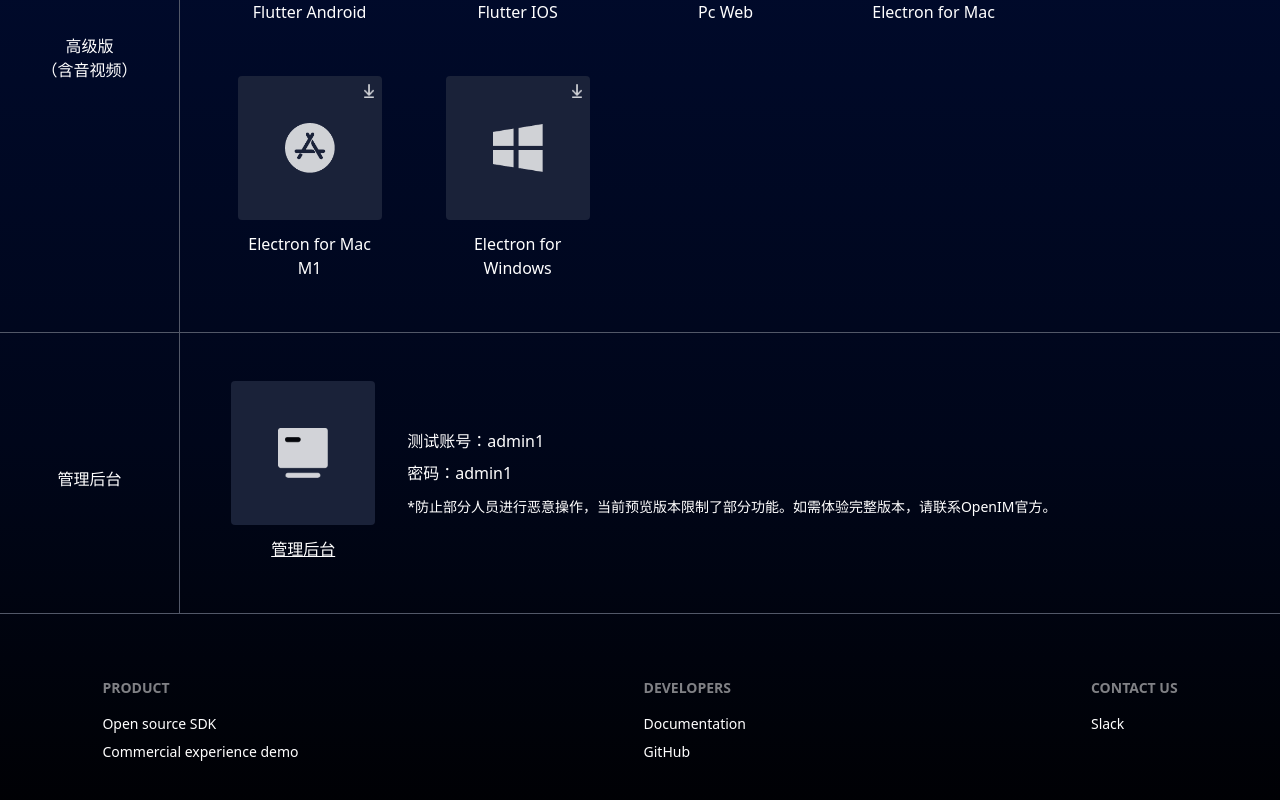
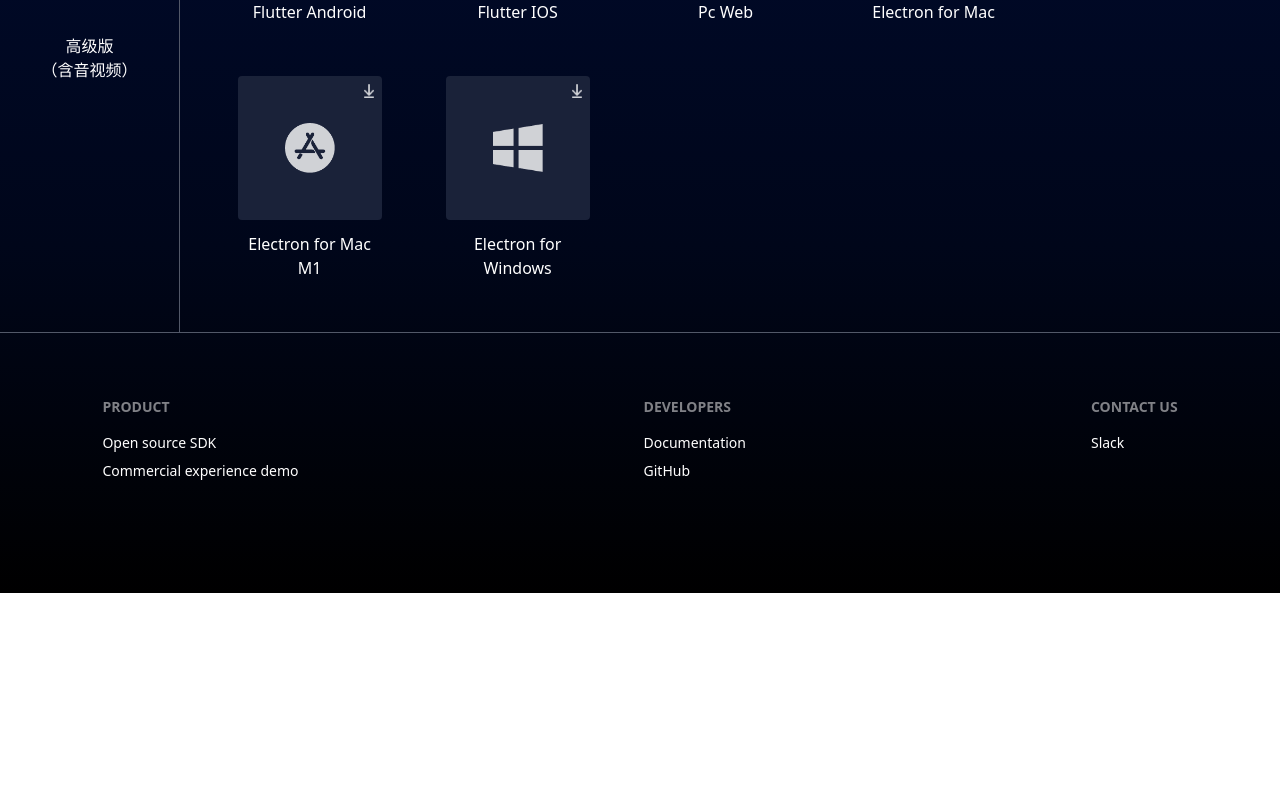
Before and after one commit to openimsdk/openim-official, a Next.js app: page /en/demo in a window 1280 px wide. Shown: the part 564-1364 px from the top of the page. After the commit the page ends 1157 px from the top, so only its background shows below. Built offline with nearby package versions, Linux system fonts and the light colour scheme.

Commit message:
fix: rm admin preview

```diff
--- a/src/components/demopage/BCTabs.tsx
+++ b/src/components/demopage/BCTabs.tsx
@@ -101,7 +101,7 @@
           </div>
         </div>
       ))}
-      <div className="flex flex-col border-b border-b-[#525868] md:flex-row">
+      {/* <div className="flex flex-col border-b border-b-[#525868] md:flex-row">
         <div className="md: flex items-center justify-center pt-3 md:min-w-[180px] md:border-r md:border-r-[#525868]">
           <div>管理后台</div>
         </div>
@@ -133,7 +133,7 @@
             </div>
           </div>
         </div>
-      </div>
+      </div> */}
     </div>
   );
 };
```
